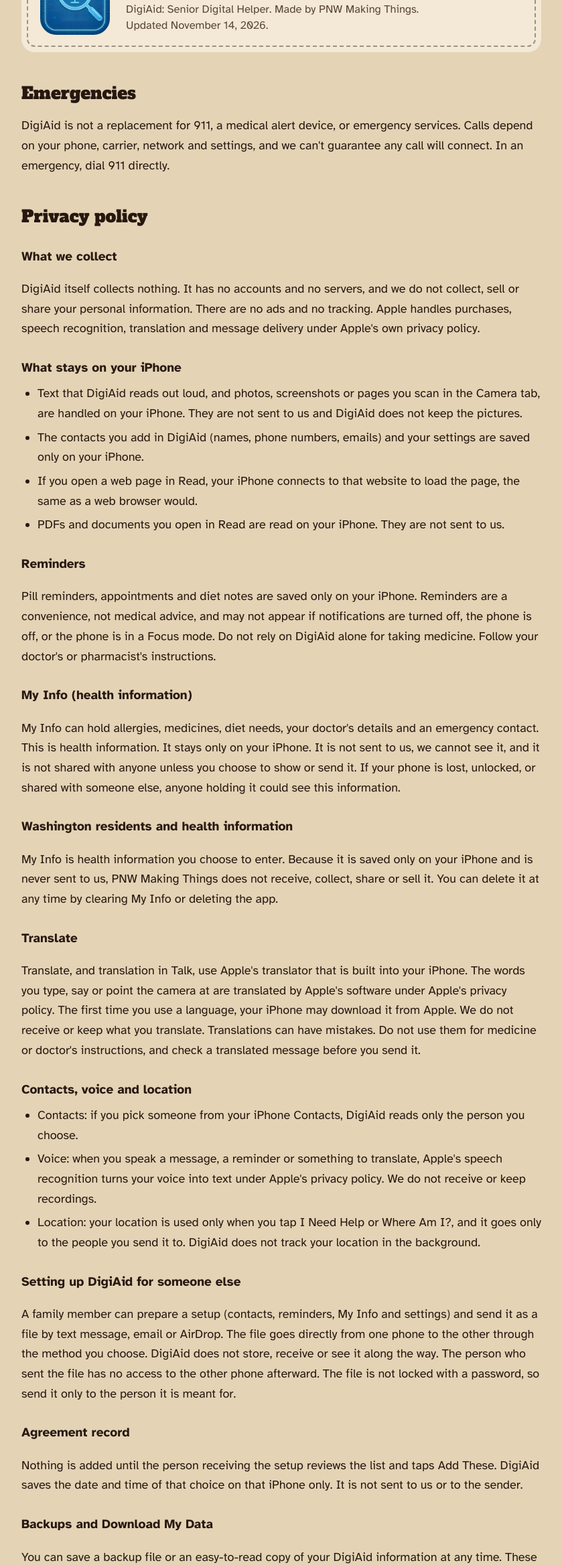
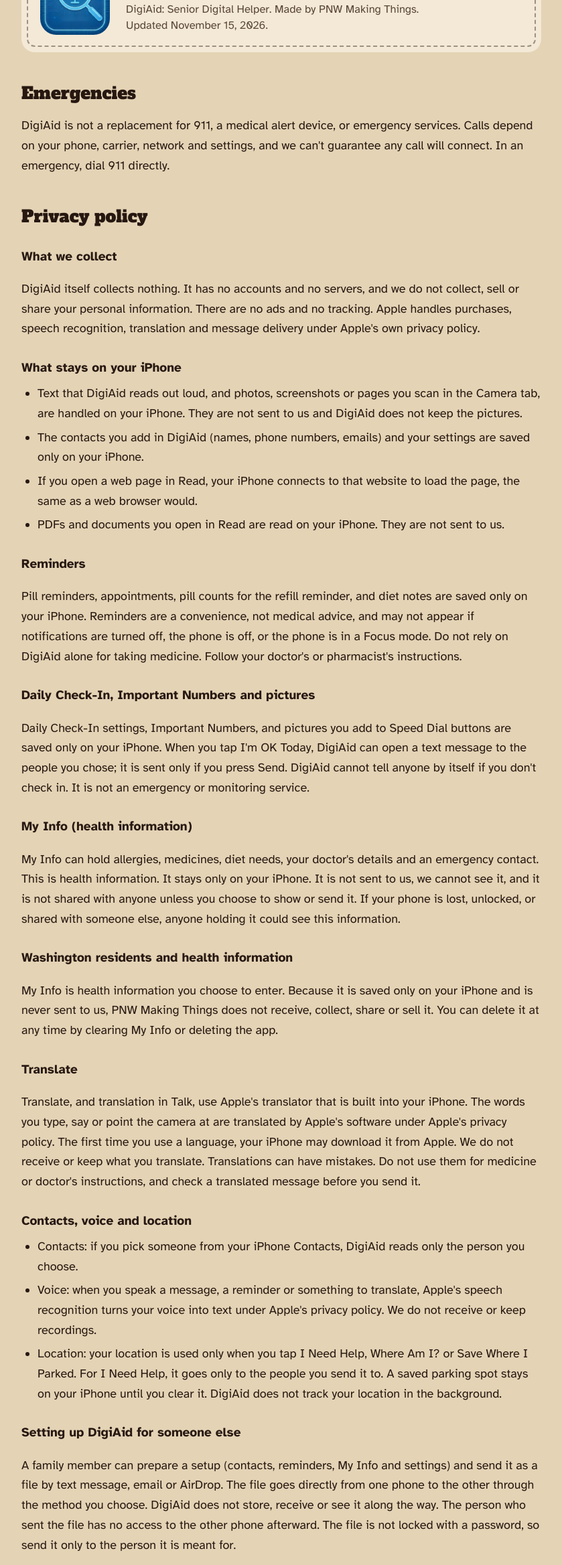
Before and after one commit to jin81cr-arch/pnwmakingthings-site, a plain HTML site: page digiaid/index.html in a window 1280 px wide. Shown: the part 228-2565 px from the top of the page at 67% size, without its empty margins (220-1059 px from the left). Drawn offline with Linux system fonts and the light colour scheme.

Commit message:
Update index.html

```diff
--- a/digiaid/index.html
+++ b/digiaid/index.html
@@ -20,7 +20,7 @@
 <img src="../assets/digiaid.png" alt="DigiAid app icon" width="104" height="104">
 <div>
 <h1>DigiAid privacy policy</h1>
-<p>DigiAid: Senior Digital Helper. Made by PNW Making Things.<br>Updated November 14, 2026.</p>
+<p>DigiAid: Senior Digital Helper. Made by PNW Making Things.<br>Updated November 15, 2026.</p>
 </div>
 </div>
 <h2>Emergencies</h2>
@@ -36,7 +36,9 @@
 <li>PDFs and documents you open in Read are read on your iPhone. They are not sent to us.</li>
 </ul>
 <h3>Reminders</h3>
-<p>Pill reminders, appointments and diet notes are saved only on your iPhone. Reminders are a convenience, not medical advice, and may not appear if notifications are turned off, the phone is off, or the phone is in a Focus mode. Do not rely on DigiAid alone for taking medicine. Follow your doctor's or pharmacist's instructions.</p>
+<p>Pill reminders, appointments, pill counts for the refill reminder, and diet notes are saved only on your iPhone. Reminders are a convenience, not medical advice, and may not appear if notifications are turned off, the phone is off, or the phone is in a Focus mode. Do not rely on DigiAid alone for taking medicine. Follow your doctor's or pharmacist's instructions.</p>
+<h3>Daily Check-In, Important Numbers and pictures</h3>
+<p>Daily Check-In settings, Important Numbers, and pictures you add to Speed Dial buttons are saved only on your iPhone. When you tap I'm OK Today, DigiAid can open a text message to the people you chose; it is sent only if you press Send. DigiAid cannot tell anyone by itself if you don't check in. It is not an emergency or monitoring service.</p>
 <h3>My Info (health information)</h3>
 <p>My Info can hold allergies, medicines, diet needs, your doctor's details and an emergency contact. This is health information. It stays only on your iPhone. It is not sent to us, we cannot see it, and it is not shared with anyone unless you choose to show or send it. If your phone is lost, unlocked, or shared with someone else, anyone holding it could see this information.</p>
 <h3>Washington residents and health information</h3>
@@ -47,7 +49,7 @@
 <ul>
 <li>Contacts: if you pick someone from your iPhone Contacts, DigiAid reads only the person you choose.</li>
 <li>Voice: when you speak a message, a reminder or something to translate, Apple's speech recognition turns your voice into text under Apple's privacy policy. We do not receive or keep recordings.</li>
-<li>Location: your location is used only when you tap I Need Help or Where Am I?, and it goes only to the people you send it to. DigiAid does not track your location in the background.</li>
+<li>Location: your location is used only when you tap I Need Help, Where Am I? or Save Where I Parked. For I Need Help, it goes only to the people you send it to. A saved parking spot stays on your iPhone until you clear it. DigiAid does not track your location in the background.</li>
 </ul>
 <h3>Setting up DigiAid for someone else</h3>
 <p>A family member can prepare a setup (contacts, reminders, My Info and settings) and send it as a file by text message, email or AirDrop. The file goes directly from one phone to the other through the method you choose. DigiAid does not store, receive or see it along the way. The person who sent the file has no access to the other phone afterward. The file is not locked with a password, so send it only to the person it is meant for.</p>
@@ -59,10 +61,10 @@
 <h3>Permissions DigiAid may ask for</h3>
 <ul>
 <li>Camera: to magnify things, read printed text out loud, and translate signs or menus.</li>
-<li>Photos: to read a picture or screenshot you choose.</li>
+<li>Photos: to read a picture or screenshot you choose, or to add a picture to a Speed Dial button.</li>
 <li>Microphone and Speech Recognition: so you can speak a text, an email, a reminder or something to translate instead of typing.</li>
 <li>Contacts: only if you choose to add someone from your iPhone Contacts.</li>
-<li>Location: only when you tap I Need Help or Where Am I?.</li>
+<li>Location: only when you tap I Need Help, Where Am I? or Save Where I Parked.</li>
 <li>Notifications: to remind you about pills and appointments.</li>
 </ul>
 <p>You can turn any of these off in the iPhone Settings app.</p>
```
